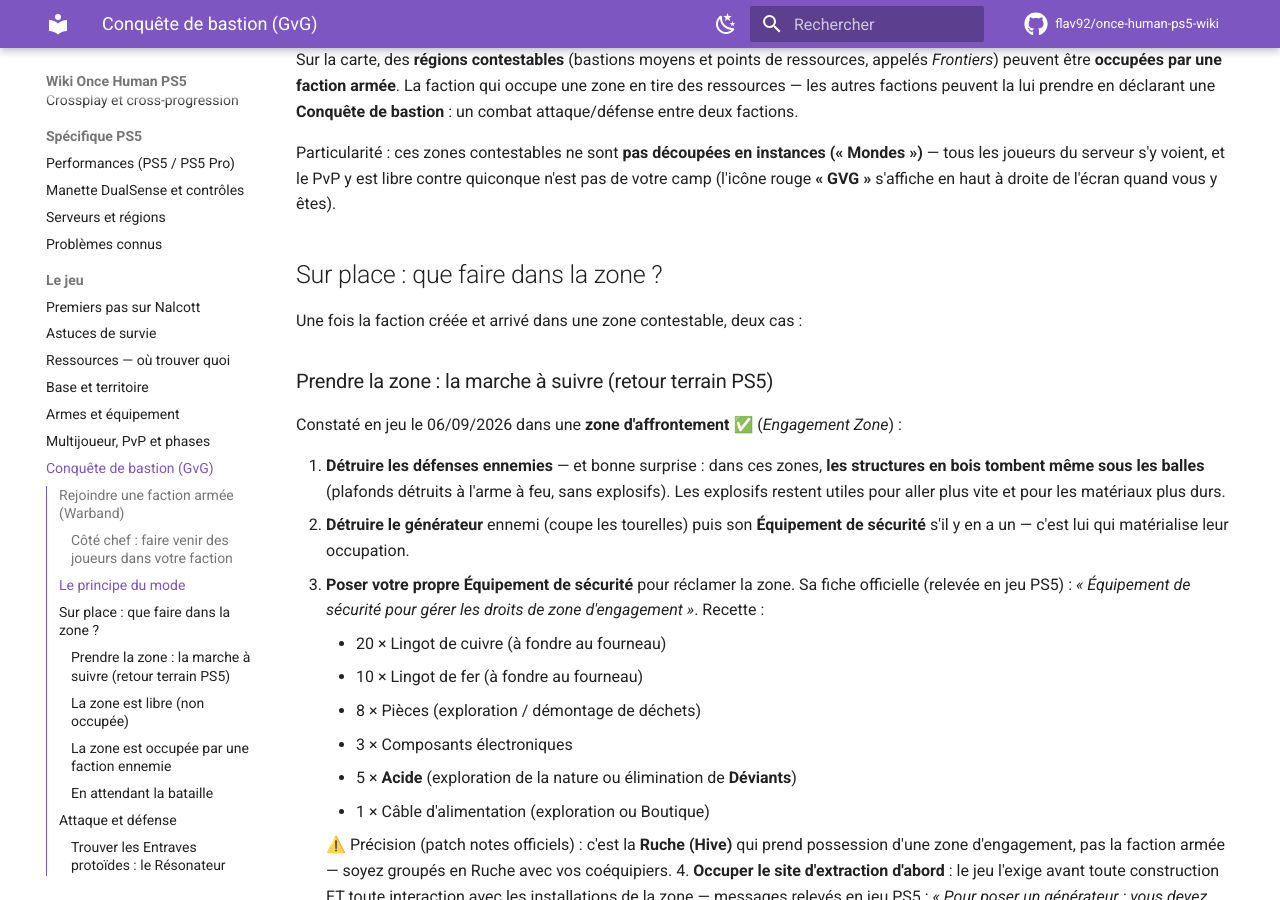
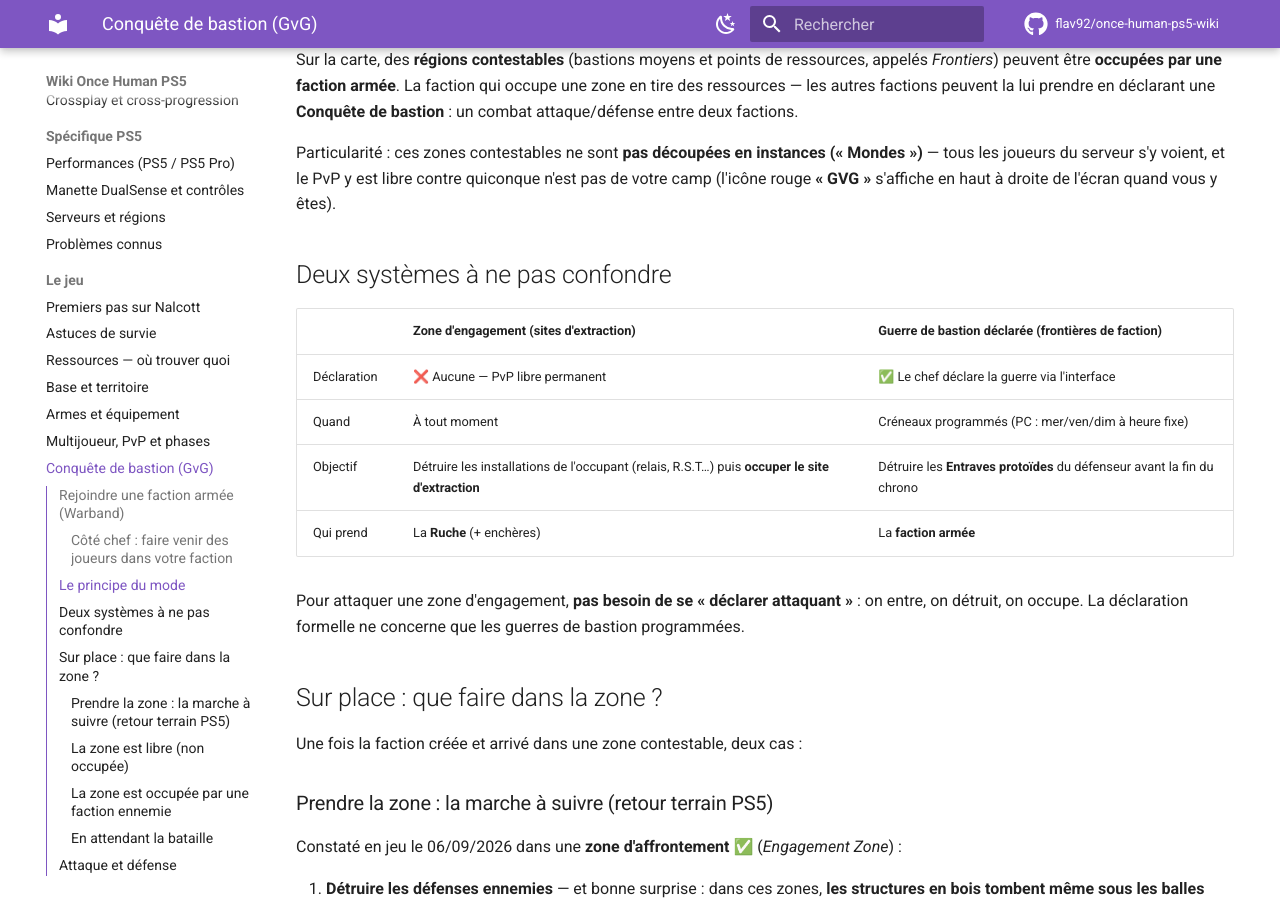
Before and after one commit to flav92/once-human-ps5-wiki, an MkDocs documentation site: the page built from docs/jeu/conquete-bastion.md, in a window 1280 px wide and 900 px high, scrolled down 1024 px. Built offline with MkDocs 1.6.1 and Material for MkDocs 9.7.7, drawn with Linux system fonts in a browser that asks for light colours; comment, search, counter and statistics services are not loaded; some of the changed text lies outside the part shown.

Commit message:
Distinction zone d'engagement vs guerre de bastion déclarée + dégâts exacts des Explosifs améliorés
Co-Authored-By: Claude Fable 5 <noreply@anthropic.com>
Claude-Session: https://claude.ai/code/session_01TCxfqbazixhXZqmCd3gYVk

```diff
--- a/docs/jeu/conquete-bastion.md
+++ b/docs/jeu/conquete-bastion.md
@@ -30,6 +30,17 @@ Vous avez créé votre faction ? Les joueurs vous rejoignent par la même liste
 Sur la carte, des **régions contestables** (bastions moyens et points de ressources, appelés *Frontiers*) peuvent être **occupées par une faction armée**. La faction qui occupe une zone en tire des ressources — les autres factions peuvent la lui prendre en déclarant une **Conquête de bastion** : un combat attaque/défense entre deux factions.
 
 Particularité : ces zones contestables ne sont **pas découpées en instances (« Mondes »)** — tous les joueurs du serveur s'y voient, et le PvP y est libre contre quiconque n'est pas de votre camp (l'icône rouge **« GVG »** s'affiche en haut à droite de l'écran quand vous y êtes).
+
+## Deux systèmes à ne pas confondre
+
+| | **Zone d'engagement** (sites d'extraction) | **Guerre de bastion déclarée** (frontières de faction) |
+|---|---|---|
+| Déclaration | ❌ Aucune — PvP libre permanent | ✅ Le chef déclare la guerre via l'interface |
+| Quand | À tout moment | Créneaux programmés (PC : mer/ven/dim à heure fixe) |
+| Objectif | Détruire les installations de l'occupant (relais, R.S.T…) puis **occuper le site d'extraction** | Détruire les **Entraves protoïdes** du défenseur avant la fin du chrono |
+| Qui prend | La **Ruche** (+ enchères) | La **faction armée** |
+
+Pour attaquer une zone d'engagement, **pas besoin de se « déclarer attaquant »** : on entre, on détruit, on occupe. La déclaration formelle ne concerne que les guerres de bastion programmées.
 
 ## Sur place : que faire dans la zone ?
 
```
Also changed, not shown: other parts of docs/jeu/conquete-bastion.md (+1 -1 lines).
